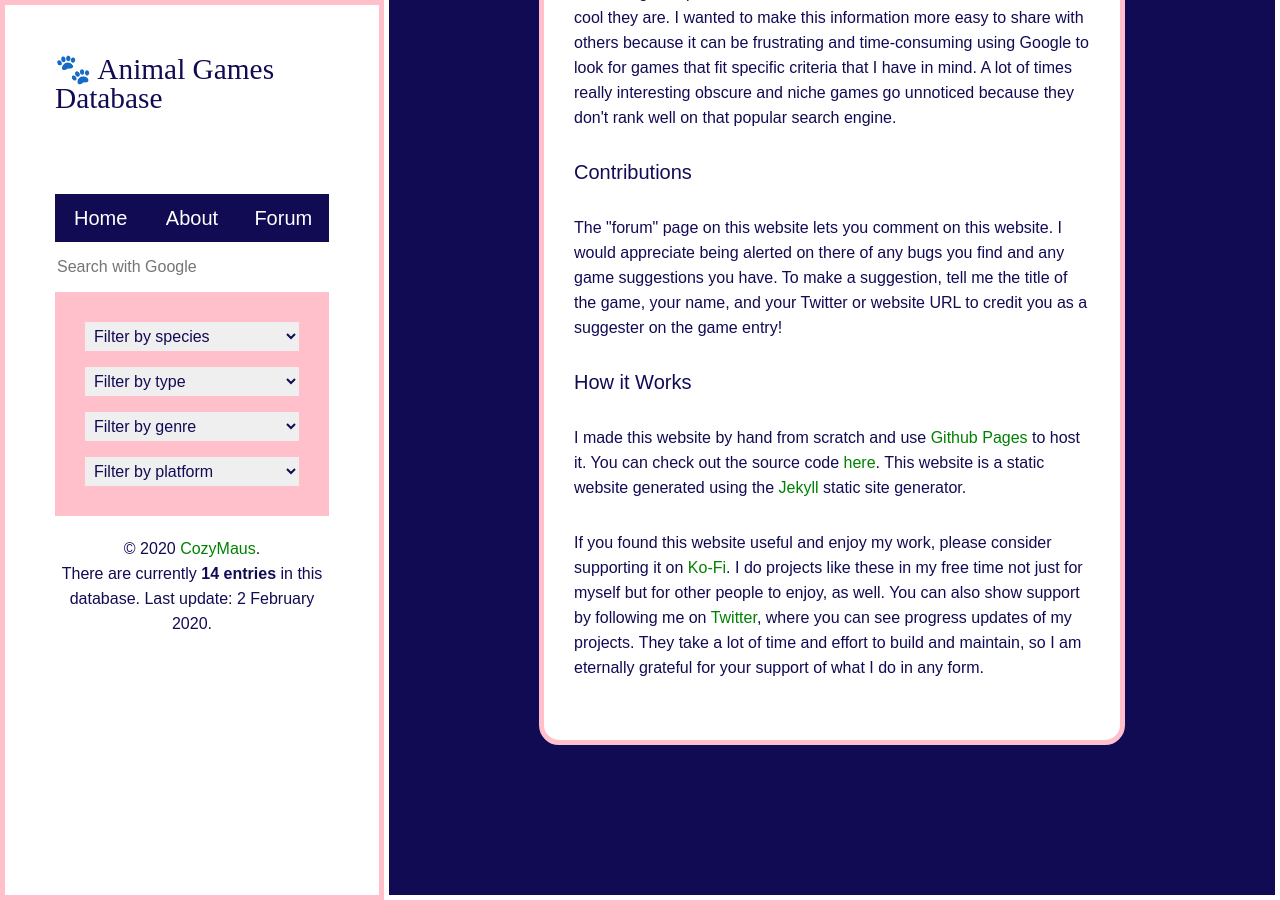
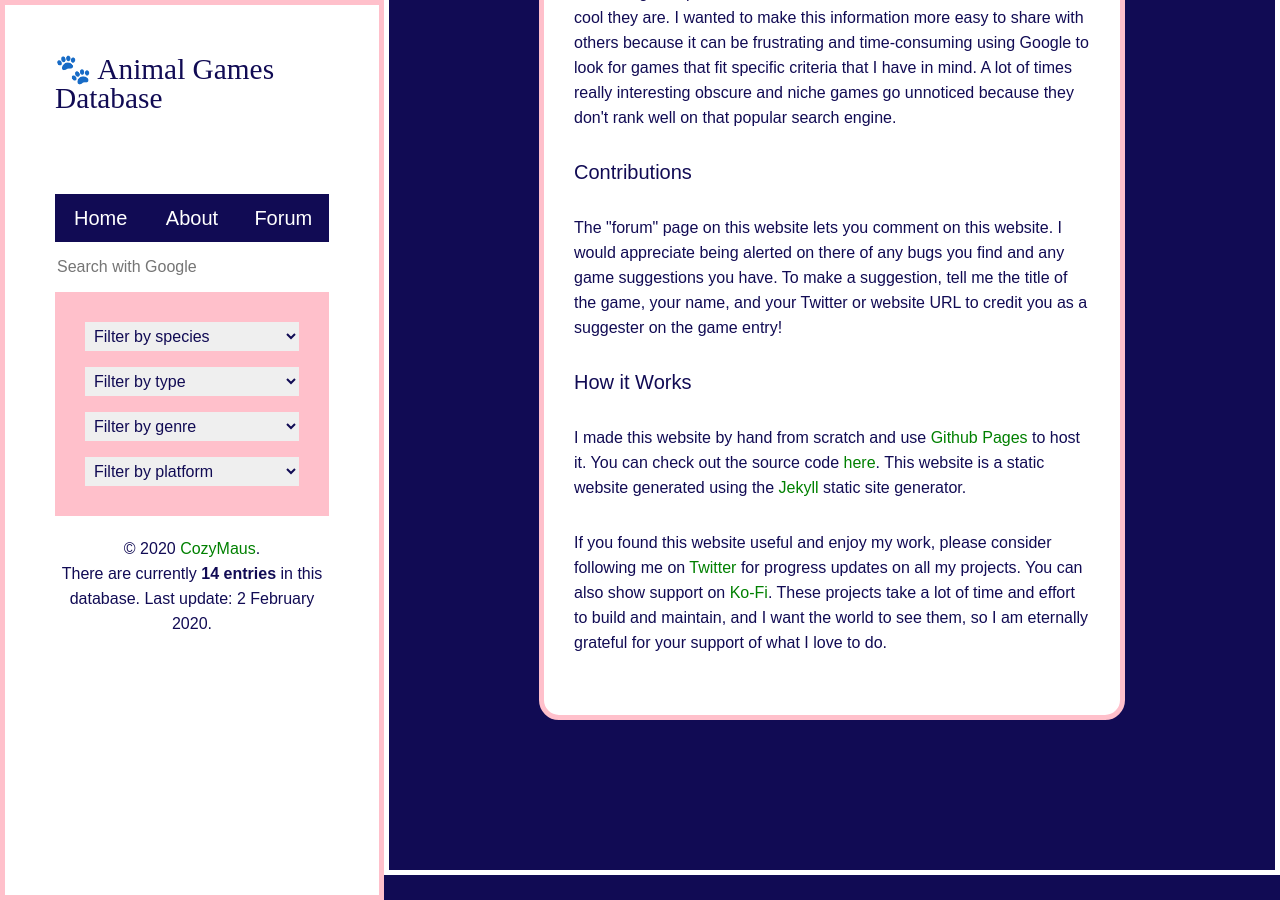
Before and after one commit to byliz/animal-game-database, a Jekyll site: the page built from about/index.html, in a window 1280 px wide and 900 px high, scrolled down 609 px. Built offline with Jekyll 4.4.1, drawn with Linux system fonts in a browser that asks for light colours; nearby versions of some CDN libraries.

Commit message:
Update index.html

```diff
--- a/about/index.html
+++ b/about/index.html
@@ -34,5 +34,5 @@ The "forum" page on this website lets you comment on this website. I would appre
 
 <p class="excerpt">I made this website by hand from scratch and use <a href="https://pages.github.com/" target="_blank">Github Pages</a> to host it. You can check out the source code <a href="http://github.com/cozymaus/animal-games-database" target="_blank">here</a>. This website is a static website generated using the <a href="https://jekyllrb.com/" target="_blank">Jekyll</a> static site generator.</p>
 
-<p class="excerpt">If you found this website useful and enjoy my work, please consider supporting it on <a href="http://ko-fi.com/cozymaus" target="_blank">Ko-Fi</a>. I do projects like these in my free time not just for myself but for other people to enjoy, as well. You can also show support by following me on <a href="http://twitter.com/cozymaus" target="_blank">Twitter</a>, where you can see progress updates of my projects. They take a lot of time and effort to build and maintain, so I am eternally grateful for your support of what I do in any form.</p>
+<p class="excerpt">If you found this website useful and enjoy my work, please consider following me on <a href="http://twitter.com/cozymaus" target="_blank">Twitter</a> for progress updates on all my projects. You can also show support on <a href="http://ko-fi.com/cozymaus" target="_blank">Ko-Fi</a>. These projects take a lot of time and effort to build and maintain, and I want the world to see them, so I am eternally grateful for your support of what I love to do.</p>
 </div>
```
